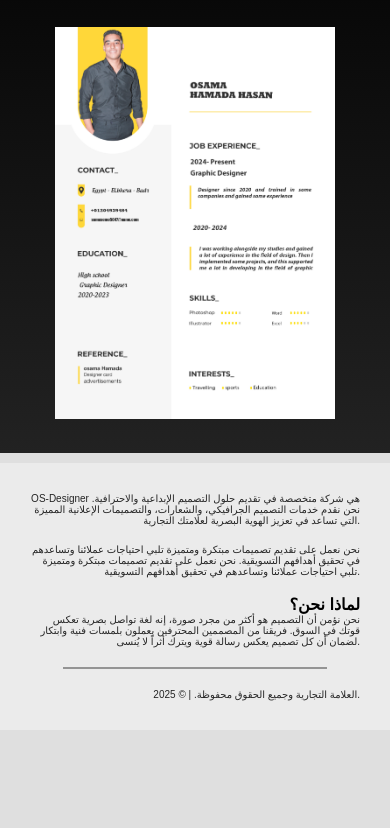
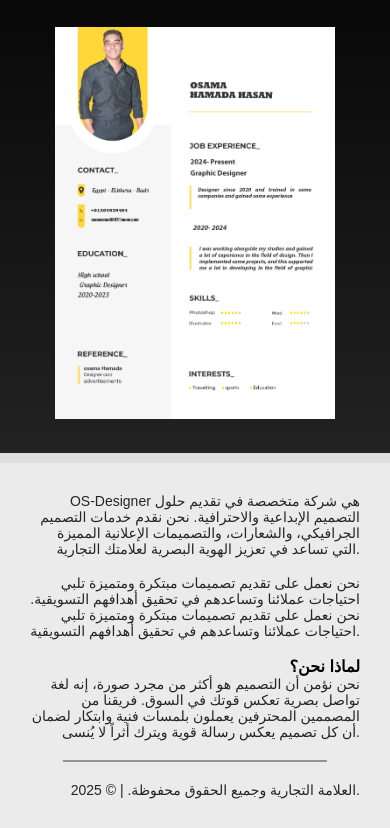
Before and after one commit to os-designer1/OS-Designer, a plain HTML site: page index.html in a window 390 px wide. Shown: the part 2371-3199 px from the top of the page. Before the commit the page ends 3101 px from the top, so only its background shows below. Drawn offline with Linux system fonts and the light colour scheme.

Commit message:
Update style.css

```diff
--- a/style.css
+++ b/style.css
@@ -624,9 +624,15 @@ margin: 10px;
 
 }
 
-.pp p{
-  font-size: 10px;;
+.pp p {
+  font-size: 18px;
   color: #252525;
+}
+
+@media (max-width: 480px) {
+  .pp p {
+    font-size: 14px;
+  }
 }
 
 hr {
```
